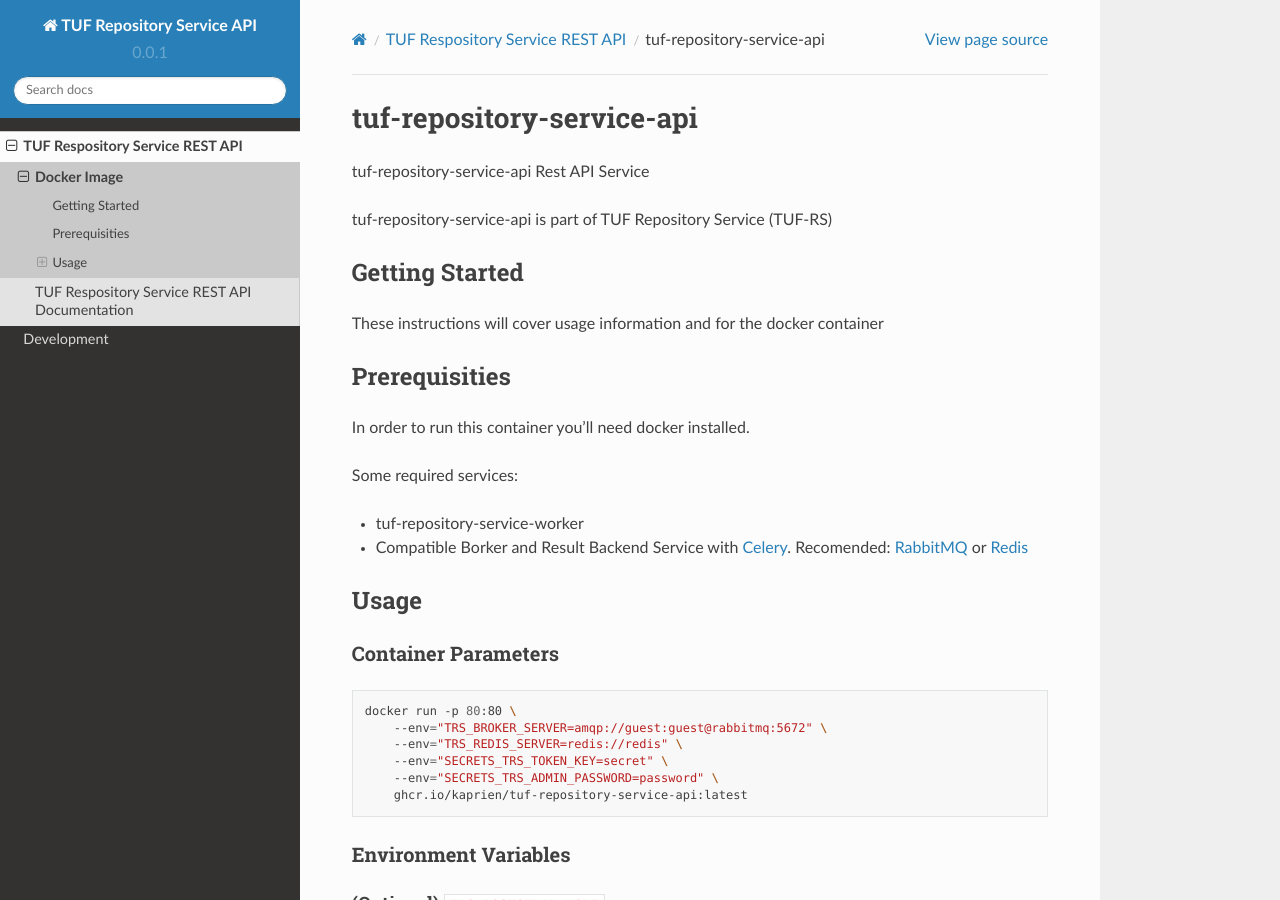
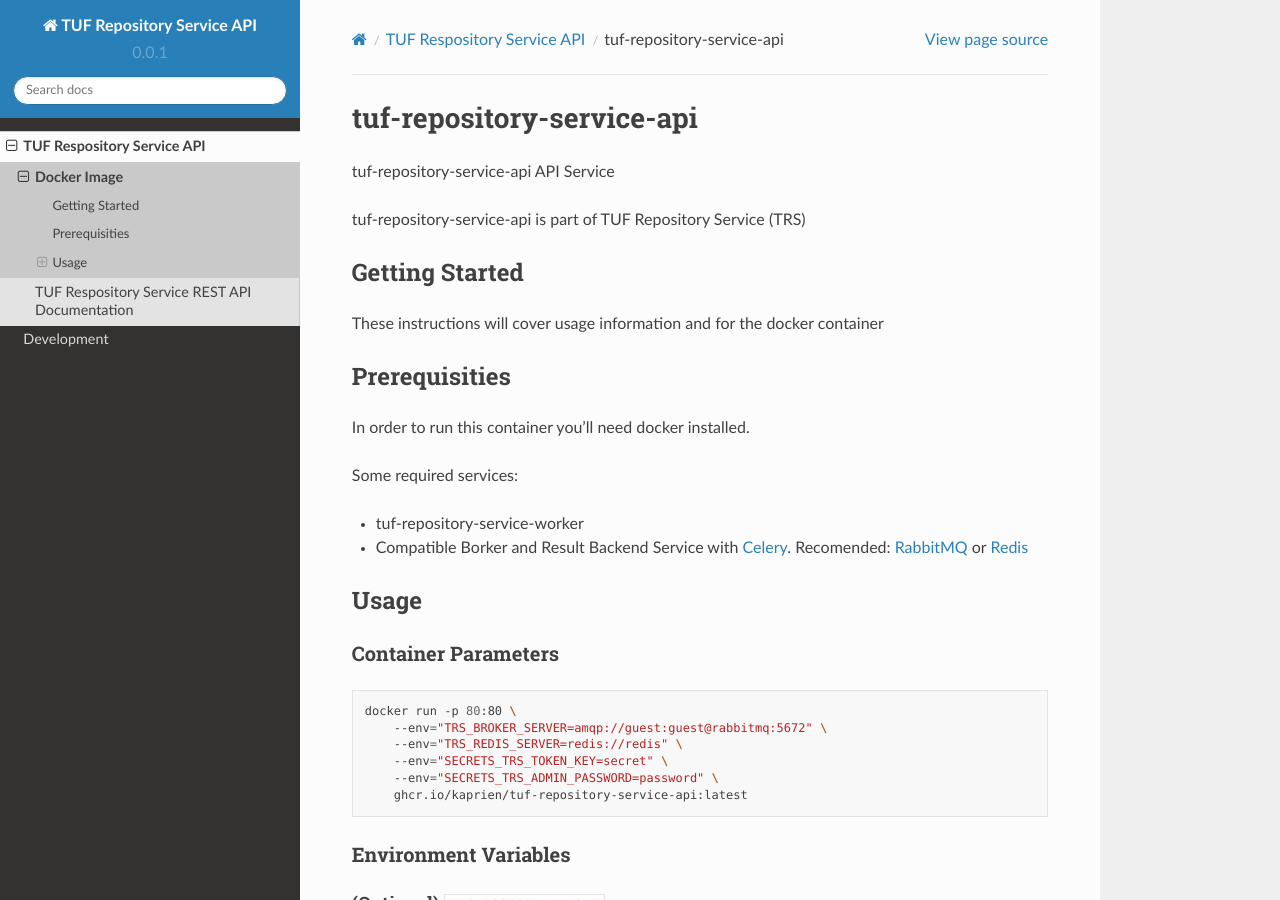
Before and after one commit to repository-service-tuf/repository-service-tuf-api, a Sphinx documentation site: the page built from docs/source/guide/Docker_README.md, in a window 1280 px wide and 900 px high. Built offline with Sphinx 7.4.7 and the Read the Docs theme 2.0.0, drawn with Linux system fonts in a browser that asks for light colours.

Commit message:
Fix documentation titles
Fix Guide, API app and Docker README titles

Signed-off-by: Kairo de Araujo <kairo@kairo.eti.br>

```diff
--- a/app.py
+++ b/app.py
@@ -11,7 +11,7 @@
 from tuf_repository_service_api.api.token import router as token_v1
 
 trs_app = FastAPI(
-    title="TUF Respository Service Rest API",
+    title="TUF Respository Service API",
     description="TUF Respository Service Rest API for TUF Repository Server",
     docs_url="/",
 )
--- a/docs/source/guide/Docker_README.md
+++ b/docs/source/guide/Docker_README.md
@@ -1,8 +1,8 @@
 # tuf-repository-service-api
 
-tuf-repository-service-api Rest API Service
+tuf-repository-service-api API Service
 
-tuf-repository-service-api is part of TUF Repository Service (TUF-RS)
+tuf-repository-service-api is part of TUF Repository Service (TRS)
 
 ## Getting Started
 
--- a/docs/source/guide/index.rst
+++ b/docs/source/guide/index.rst
@@ -1,6 +1,6 @@
-================================
-TUF Respository Service REST API
-================================
+===========================
+TUF Respository Service API
+===========================
 
 .. toctree::
    :maxdepth: 1
```
